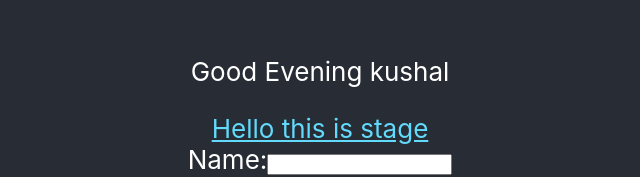
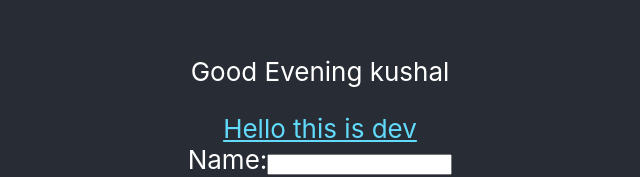
Before and after one commit to kkarki7120/frontend-ecr, a React (Create React App) app: page / in a window 1280 px wide. Shown: the part 246-423 px from the top of the page, without its empty margins (320-960 px from the left). Built offline with nearby package versions, Linux system fonts and the light colour scheme.

Commit message:
changes in dev

```diff
--- a/src/App.js
+++ b/src/App.js
@@ -15,7 +15,7 @@ function App() {
           target="_blank"
           rel="noopener noreferrer"
         >
-          Hello this is stage
+          Hello this is dev
         </a>
         <Form/>
       </header>
```
